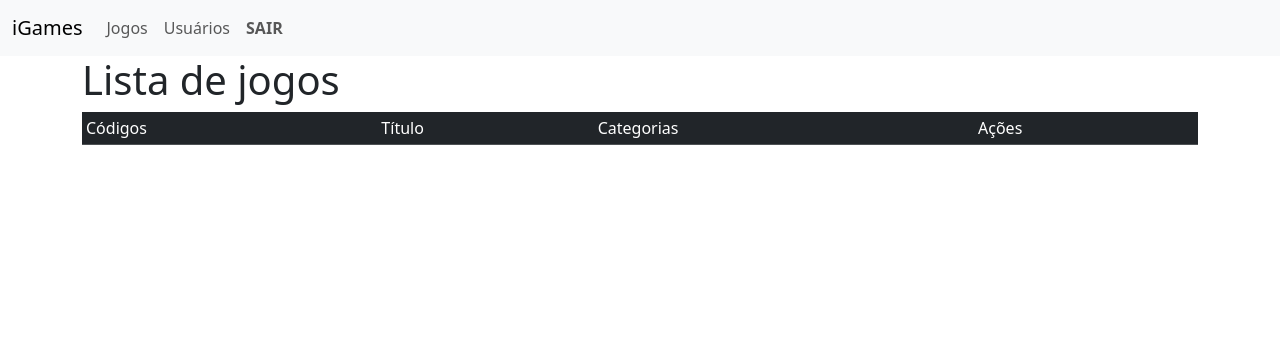
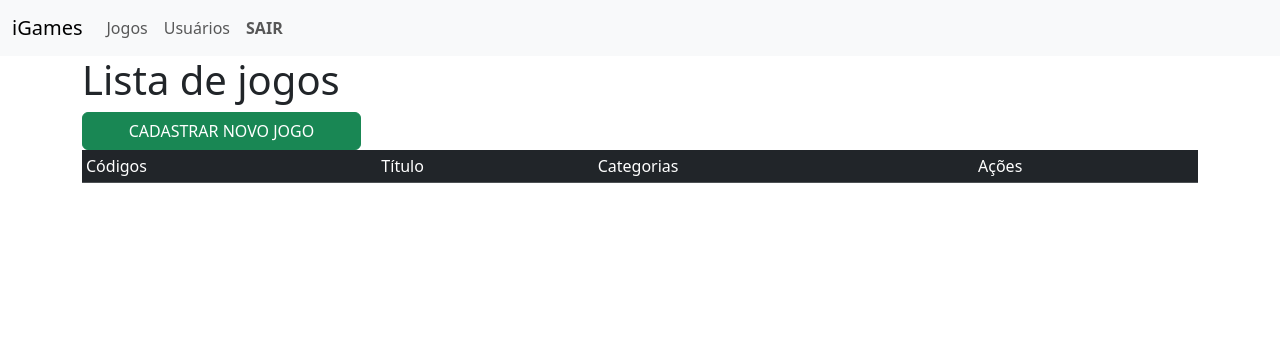
Before and after one commit to marcioacfilho/estrutura-de-decisao, a PHP site: page /listar-jogos.php in a window 1280 px wide. Shown: the top 356 px of the page. Run offline with PHP 8.4, Linux system fonts and the light colour scheme; data that the repository does not hold is empty.

Commit message:
botão cadastrar novo jogo

```diff
--- a/projetoguto/listar-jogos.php
+++ b/projetoguto/listar-jogos.php
@@ -41,6 +41,9 @@ include "menu-sistema.php";
                 endwhile;
                 mysqli_close($conexao);
                 ?>
+                <div>
+                <button type="submit" class="btn btn-success w-25">CADASTRAR NOVO JOGO</button>
+                </div>
             </table>
         </div>
     </div>
```
Also changed, not shown: projetoguto/usuarios.php (deleted).
